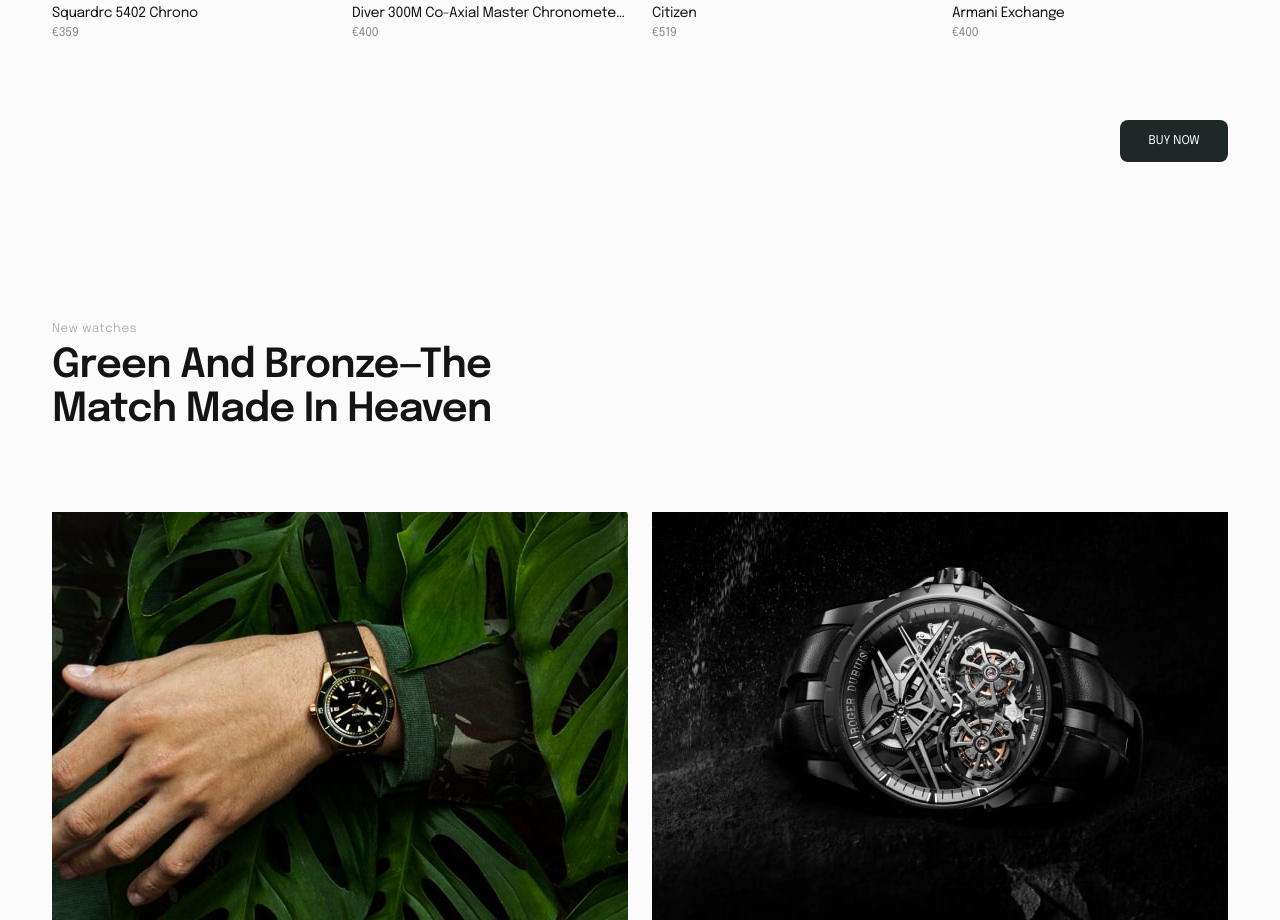
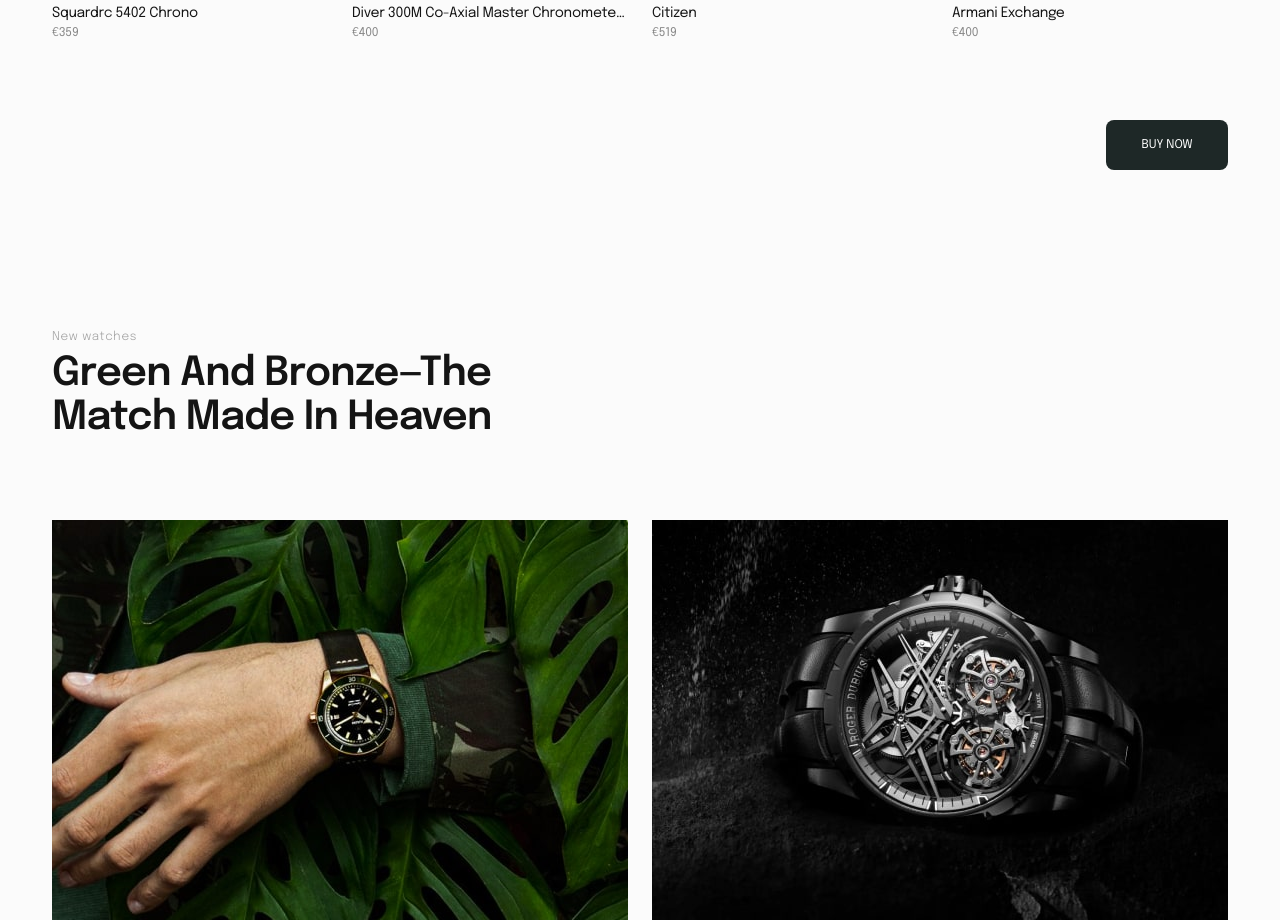
Before and after one commit to OlehKhv/projectONE, a website built with Vite: page src/index.html in a window 1280 px wide. Shown: the part 2980-3900 px from the top of the page. Built offline with nearby package versions, Linux system fonts and the light colour scheme.

Commit message:
catalog-order-btn

```diff
--- a/src/css/catalog.css
+++ b/src/css/catalog.css
@@ -134,6 +134,11 @@
   .catalog-image-wrap {
     max-width: 336px;
   }
+
+  .order-button {
+    min-width: 122px;
+    height: 50px;
+  }
 }
 
 /** ===== ===== ===== ===== ===== ===== ===== min-width: 1280px */
```
